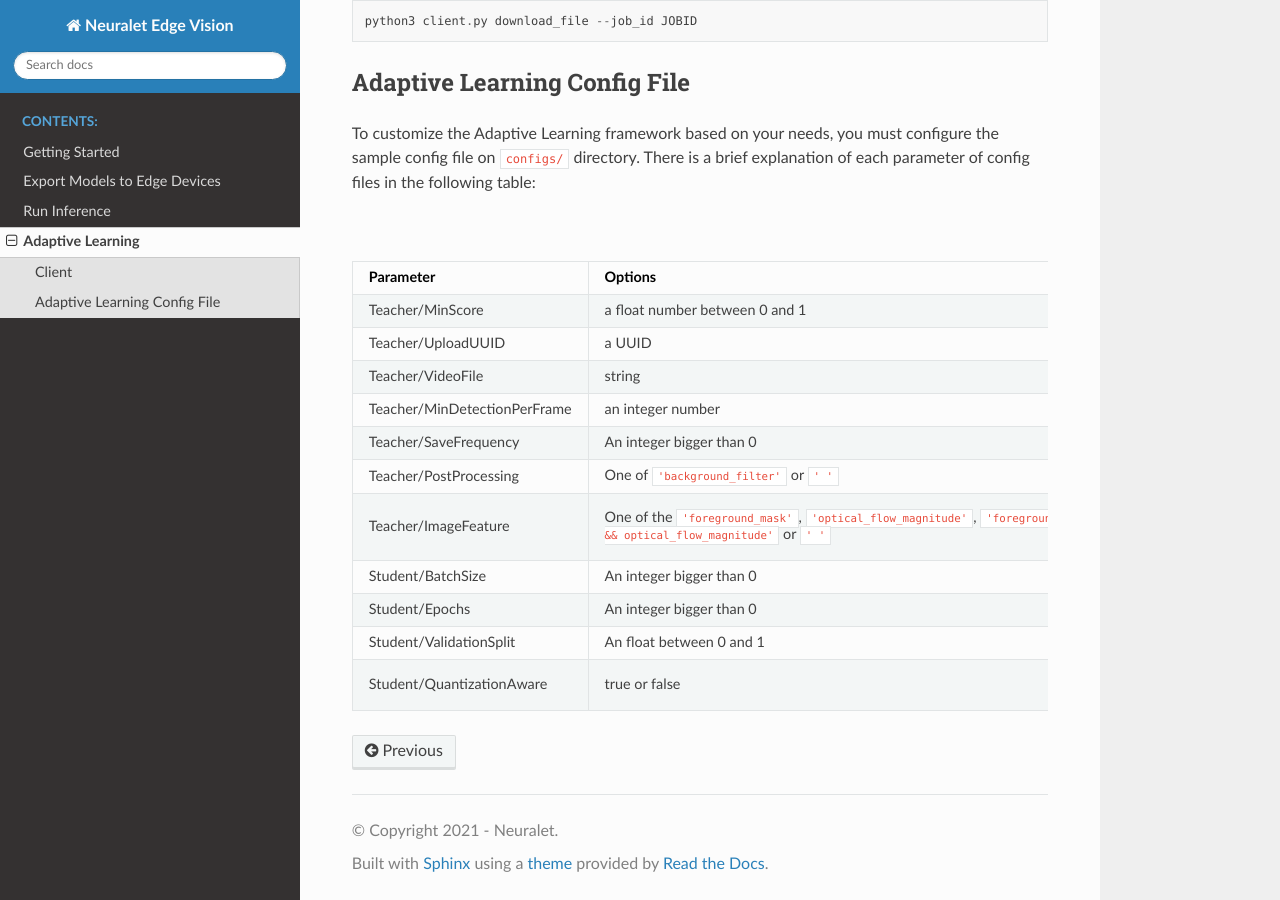
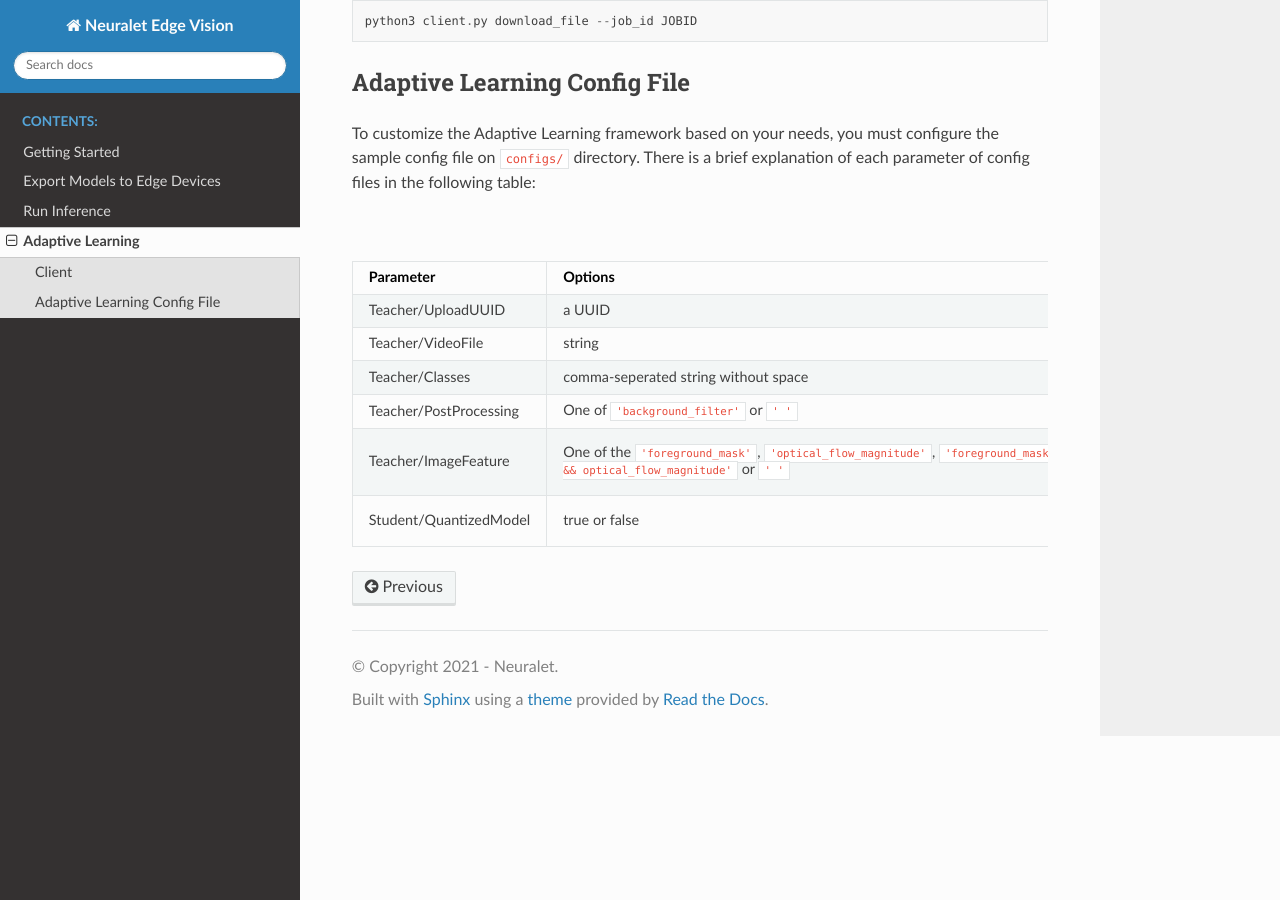
Before and after one commit to alpha-carinae29/docs, a Sphinx documentation site: the page built from docs/source/adaptive_learning.rst, in a window 1280 px wide and 900 px high, scrolled down 1781 px. Built offline with Sphinx 7.4.7 and the Read the Docs theme 2.0.0, drawn with Linux system fonts in a browser that asks for light colours.

Commit message:
change config documentation & add Classes section of config to docs

```diff
--- a/docs/source/adaptive_learning.rst
+++ b/docs/source/adaptive_learning.rst
@@ -71,14 +71,10 @@ To customize the Adaptive Learning framework based on your needs, you must confi
     :header: "Parameter", "Options", "Comments"
     :widths: 10, 20, 20
 
-    "Teacher/MinScore", "a float number between 0 and 1", "The teacher model threshold for detecting an object."
+
     "Teacher/UploadUUID", "a UUID", "Unique id of uploaded input.zip file."
     "Teacher/VideoFile", "string", "Name of the video you zipped and uploaded."
-    "Teacher/MinDetectionPerFrame", "an integer number", "The teacher stores the frame only if it detects at least this many objects; otherwise, it discards the frame."
-    "Teacher/SaveFrequency", "An integer bigger than 0", "The teacher model will store video frames and the corresponding predictions with this frequency."
+    "Teacher/Classes", "comma-seperated string without space", "A list of classes names that you want to train on. these classes should be a subset of COCO classes. For all COCO classes just put :code:`coco`"
     "Teacher/PostProcessing", "One of :code:`'background_filter'` or :code:`' '` ", "Background filter will apply a background subtraction algorithm on video frames and discards the bounding boxes in which their background pixels rate is higher than a defined threshold."
     "Teacher/ImageFeature", "One of the :code:`'foreground_mask'`, :code:`'optical_flow_magnitude'`, :code:`'foreground_mask && optical_flow_magnitude'` or :code:`' '`", "This parameter specifies the type of input feature engineering that will perform for training. :code:`'foreground_mask'` replaces one of the RGB channels with the foreground mask. :code:`'optical_flow_magnitude'` replaces one of the RGB channels with the magnitude of optical flow vectors and, :code:`'foreground_mask && optical_flow_magnitude'` performs two feature engineering technique at the same time as well as changing the remaining RGB channel with the grayscale transformation of the frame. For more information about feature engineering and its impact on the model's accuracy, visit `our blog <https://neuralet.com/article/adaptive-learning/>`_ ."
-    "Student/BatchSize", "An integer bigger than 0", "The student's training batch size"
-    "Student/Epochs", "An integer bigger than 0",  "The student's training number of epochs in each round"
-    "Student/ValidationSplit",  "An float between 0 and 1", "the portions of data which will be used for validation in each training round."
-    "Student/QuantizationAware", "true or false", "whether to train the student model with quantization aware strategy or not. This is especially useful when you want to deploy the final model on an edge device that only supports :code:`Int8` precision like Edge TPU. By applying quantization aware training the App will export a :code:`tflite` too."
+    "Student/QuantizedModel", "true or false", "whether to train the student model with quantization aware strategy or not. This is especially useful when you want to deploy the final model on an edge device that only supports :code:`Int8` precision like Edge TPU. By applying quantization aware training the App will export a :code:`tflite` too."
```
